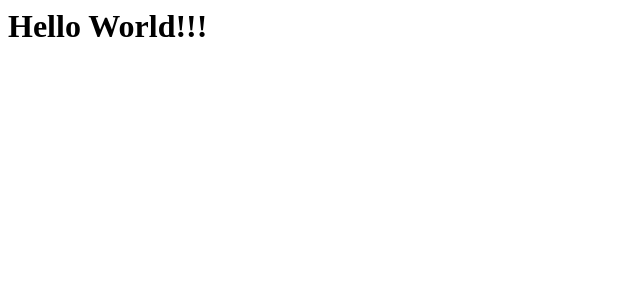
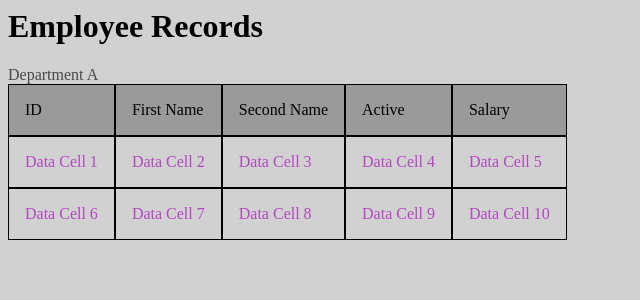
Before and after one commit to bratmandu/mbratton, a React app: page / in a window 1280 px wide. Shown: the top 300 px of the page, without its empty margins (0-640 px from the left). Built offline with nearby package versions, Linux system fonts and the light colour scheme.

Commit message:
004 - adding table and scss

```diff
--- a/src/App.js
+++ b/src/App.js
@@ -1,10 +1,9 @@
 import React from 'react'
+import Main from './components/main/main'
 
 function App() {
   return (
-    <h1>
-      Hello World!!!
-    </h1>
+    <Main />
   )
 }
 
--- /dev/null
+++ b/src/components/header/myHeader.js
@@ -0,0 +1,24 @@
+import React from 'react'
+import { string } from 'prop-types'
+
+export default function MyHeader(props) {
+  const { headerName } = props
+  return (
+    <div>
+      <h1>
+        {headerName}
+      </h1>
+      <div className="brand-page-name">
+        Department A
+      </div>
+    </div>
+  )
+}
+
+MyHeader.propTypes = {
+  headerName: string
+}
+
+MyHeader.defaultProps = {
+  headerName: 'My Header'
+}
--- /dev/null
+++ b/src/components/main/main.js
@@ -0,0 +1,17 @@
+import React from 'react'
+import MyTable from '../table/myTable'
+import MyHeader from '../header/myHeader'
+import './main.scss'
+
+function Main() {
+  return (
+    <div>
+      <MyHeader
+        headerName="Employee Records"
+      />
+      <MyTable />
+    </div>
+  )
+}
+
+export default Main
--- /dev/null
+++ b/src/components/main/main.scss
@@ -0,0 +1,13 @@
+@import '../../utils/colours.scss';
+
+body {
+  background-color: rgb(209, 209, 209);
+}
+
+.brand {
+  &-page {
+    &-name {
+      color: $brand-page-title;
+    }
+  }
+}
--- /dev/null
+++ b/src/components/table/myTable.js
@@ -0,0 +1,75 @@
+import React from 'react'
+import './table.scss'
+
+function MyTable() {
+  const headerCols = [
+    'ID',
+    'First Name',
+    'Second Name',
+    'Active',
+    'Salary'
+  ]
+
+  const mainData = [
+    {
+      id: 11111,
+      firstName: 'Jim',
+      secondName: 'McCloskey',
+      active: true,
+      salary: 20000
+    },
+    {
+      id: 222222,
+      firstName: 'Phil',
+      secondName: 'Miller',
+      active: true,
+      salary: 23000
+    },
+    {
+      id: 333333,
+      firstName: 'Jimmy',
+      secondName: 'Pesto',
+      active: false,
+      salary: 22000
+    }
+  ]
+
+  return (
+    <table className="myTable">
+      <thead>
+        <tr>
+          {headerCols.map((col) => (
+            <td>
+              {col}
+            </td>
+          ))}
+        </tr>
+      </thead>
+      <tbody>
+        <tr>
+          <td>Data Cell 1</td>
+          <td>Data Cell 2</td>
+          <td>Data Cell 3</td>
+          <td>Data Cell 4</td>
+          <td>Data Cell 5</td>
+        </tr>
+        <tr>
+          <td>Data Cell 6</td>
+          <td>Data Cell 7</td>
+          <td>Data Cell 8</td>
+          <td>Data Cell 9</td>
+          <td>Data Cell 10</td>
+        </tr>
+        {/* {mainData.map((data) => (
+          <tr key={data.id}>
+            {Object.entries(data).map(([prop, value]) => (
+              <td>{value}</td>
+            ))}
+          </tr>
+        ))} */}
+      </tbody>
+    </table>
+  )
+}
+
+export default MyTable
--- /dev/null
+++ b/src/components/table/table.scss
@@ -0,0 +1,15 @@
+@import '../../utils/colours.scss';
+
+.myTable {
+  color: $brand-tableText;
+  border-spacing: 0;
+  thead {
+    background-color: $brand-bgSecondary;
+    color: $brand-tableTextHeading;
+  }
+  td {
+    padding: 1rem;
+    margin: 0;
+    border: 1px solid $brand-border;
+  }
+}
--- /dev/null
+++ b/src/utils/colours.scss
@@ -0,0 +1,6 @@
+$brand-bg: rgb(225, 225, 225);
+$brand-bgSecondary: rgb(154, 154, 154);
+$brand-page-title: rgb(73, 73, 73);
+$brand-tableText: rgb(179, 72, 193);
+$brand-tableTextHeading: rgb(0, 0, 0);
+$brand-border: black;
--- a/webpack.config.js
+++ b/webpack.config.js
@@ -19,7 +19,7 @@ module.exports = {
     liveReload: true
   },
   resolve: {
-    extensions: ['.js', '.jsx', '.json']
+    extensions: ['.js', '.jsx', '.json', '.scss', '.css']
   },
   module: {
     rules: [
@@ -27,6 +27,14 @@ module.exports = {
         test: /\.(js|jsx)$/,
         exclude: /node_modules/,
         use: 'babel-loader'
+      },
+      {
+        test: /\.scss$/,
+        use: [
+          'style-loader', // 3. Inject styles into DOM
+          'css-loader', // 2. Turns css into commonjs
+          'sass-loader' // 1. Turns sass into css
+        ]
       }
     ]
   },
```
Also changed, not shown: package.json (+7 -1 lines), 1 other file (tests, documents, lock files or other folders).
